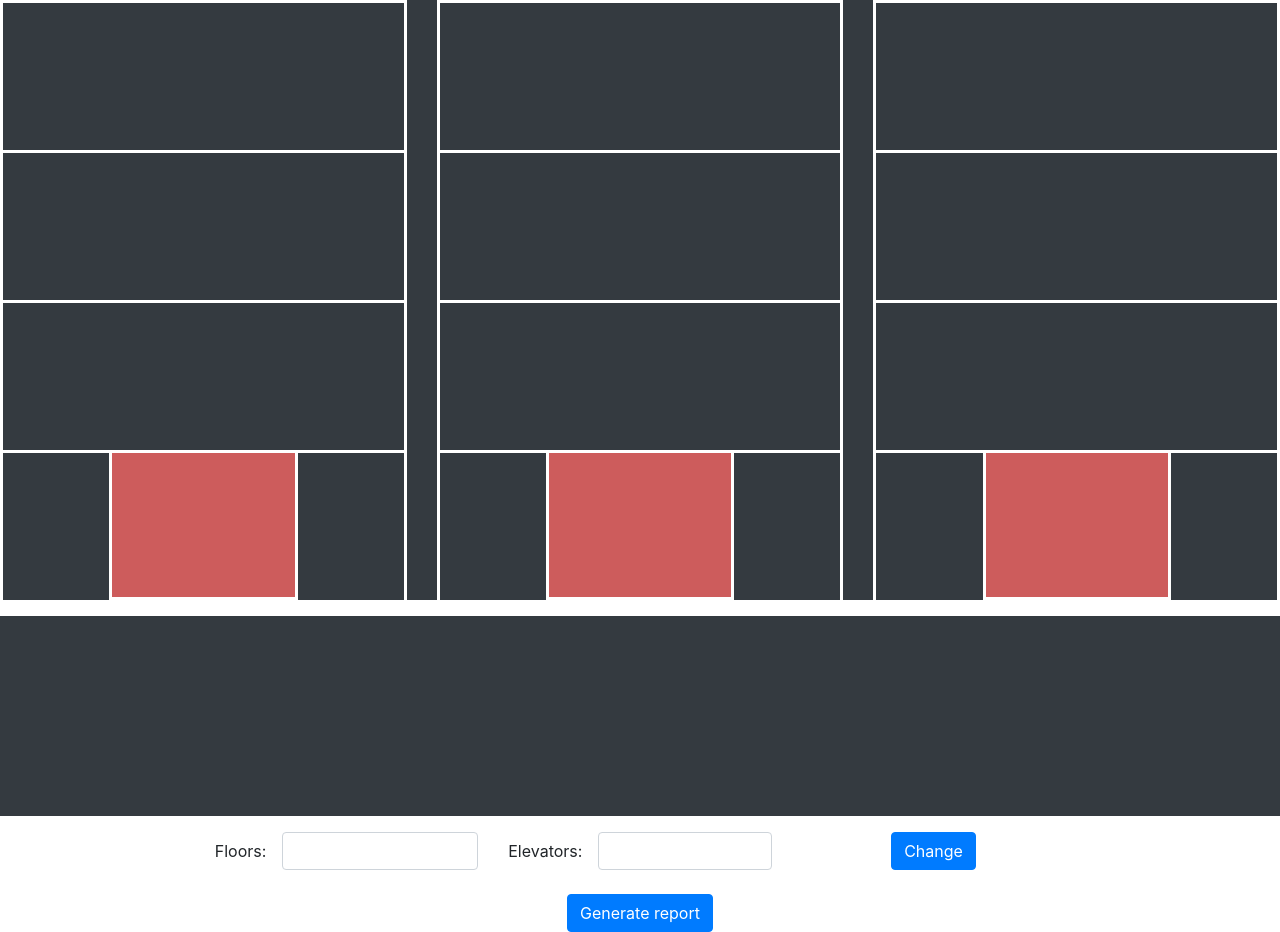
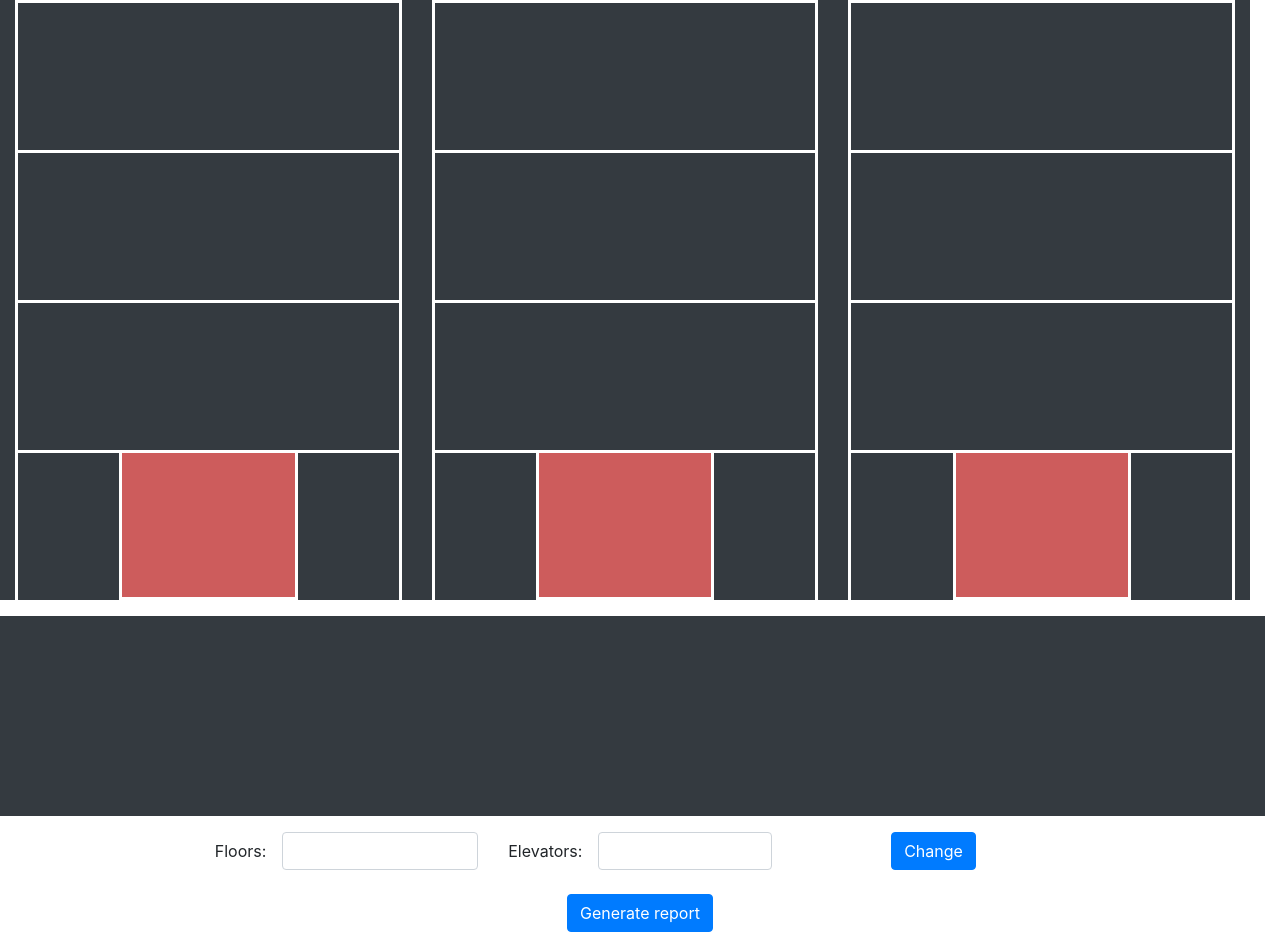
Before and after one commit to marianoalaparato/elevator-simulator, a PHP site: page / in a window 1280 px wide. Run offline with PHP 8.4, Linux system fonts and the light colour scheme; data that the repository does not hold is empty; some libraries are stand-ins or nearby versions.

Commit message:
12h work

```diff
--- a/router/RouterManager.php
+++ b/router/RouterManager.php
@@ -14,7 +14,8 @@ class RouterManager {
     # Porperties
     private $security_tools;
     private $requests_controllers = [
-        '/' => 'index'
+        '/' => 'index',# Use domain name or IP in browser url request and projec files is on root server
+        '/folder_name/' => 'index' # Use domain name or IP in browser url request and project files is on a subfolder of server
     ];
 
     # Methods
--- a/view/index_view.php
+++ b/view/index_view.php
@@ -8,7 +8,7 @@ class IndexView{
     public function getRenderElevators($building_h, $total_floors, $floors_h, $total_elevators){
         ?>
         <!--Elevators action view-->
-        <div id="view" class="row" style="height: <?php echo $building_h."px;" ?> overflow:scroll;">
+        <div id="view" class="row container-fluid" style="height: <?php echo $building_h."px;" ?> overflow:scroll;">
             <?php for($i = 0; $i < $total_elevators; $i++){ ?>
             <div class="col bg-dark">
                <?php for($j = 0; $j < $total_floors; $j++){ ?>
@@ -26,7 +26,7 @@ class IndexView{
     public function getRenderPrompt(){
         ?>
         <!--Process promp-->
-        <div id="prompt" class="row p-3 my-3 bg-dark text-white">
+        <div id="prompt" class="row container-fluid p-3 my-3 bg-dark text-white">
             <p id="prompt_txt"></p>
         </div>
         <?php
```
